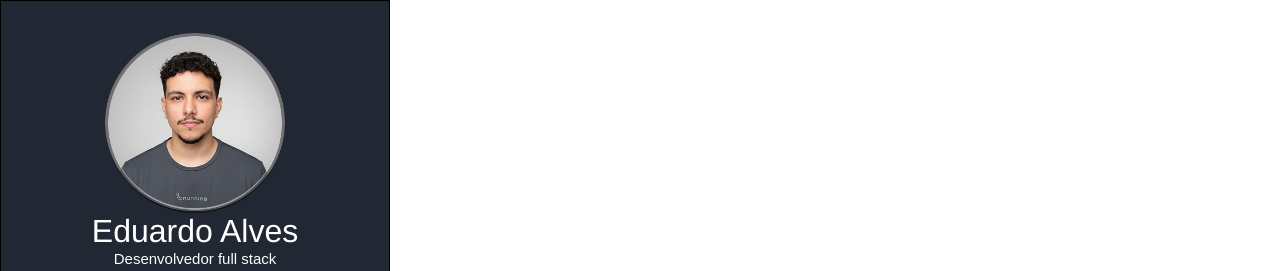
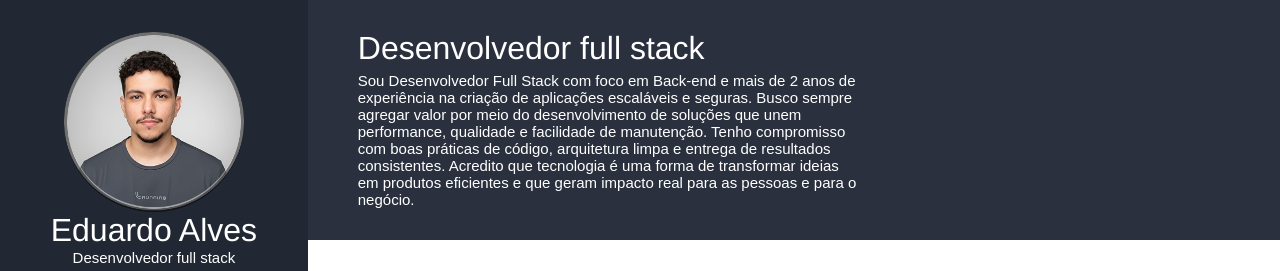
Before and after one commit to coalatz/my-project, a website: page index.html in a window 1280 px wide. Shown: the top 271 px of the page. Drawn offline with nearby package versions, Linux system fonts and the light colour scheme.

Commit message:
description ok

```diff
--- a/index.html
+++ b/index.html
@@ -7,6 +7,7 @@
     <link rel="stylesheet" href="style.css" />
   </head>
   <body>
+    <div id="main-container">
         <div id="left-column">
             <img src="assets/avatar-light.png" alt="imagem minha" />
             <h1>Eduardo Alves</h1>
@@ -31,7 +32,12 @@
                 <ion-icon name="mail-outline"></ion-icon>
             </a>
             </div>
-
+        </div>
+        <div id="description">
+        <h1>Desenvolvedor full stack</h1>
+        <p>Sou Desenvolvedor Full Stack com foco em Back-end e mais de 2 anos de experiência na criação de aplicações escaláveis e seguras. Busco sempre agregar valor por meio do desenvolvimento de soluções que unem performance, qualidade e facilidade de manutenção. Tenho compromisso com boas práticas de código, arquitetura limpa e entrega de resultados consistentes. Acredito que tecnologia é uma forma de transformar ideias em produtos eficientes e que geram impacto real para as pessoas e para o negócio.</p>
+    </div>
+</div>
     <script
       type="module"
       src="https://unpkg.com/ionicons@5.5.2/dist/ionicons/ionicons.esm.js"
--- a/style.css
+++ b/style.css
@@ -9,6 +9,12 @@ body {
   height: 100%;
 }
 
+#main-container {
+  display: flex;
+  height: 100%;
+  width: 100%;
+}
+
 body h1 {
   font-family: "Franklin Gothic Medium", "Arial Narrow", Arial, sans-serif;
   font-weight: 500;
@@ -18,7 +24,6 @@ body h1 {
 #left-column {
   display: flex;
   flex-direction: column;
-  border: 1px solid black;
   width: 390px;
   height: 100%;
   padding: 24px;
@@ -54,3 +59,23 @@ body h1 {
   font-family: sans-serif;
   color: #ffffff;
 }
+
+#description {
+  background: #2a303d;
+  width: 100%;
+  height: 30%;
+  flex-direction: column;
+}
+
+#description h1 {
+  padding-top: 30px;
+  padding-left: 50px;
+}
+
+#description p {
+  width: 600px;
+  padding: 5px 50px;
+  color: white;
+  font-family: sans-serif;
+  font-size: 15px;
+}
```
Lines whose indentation alone changed are shown as unchanged.
